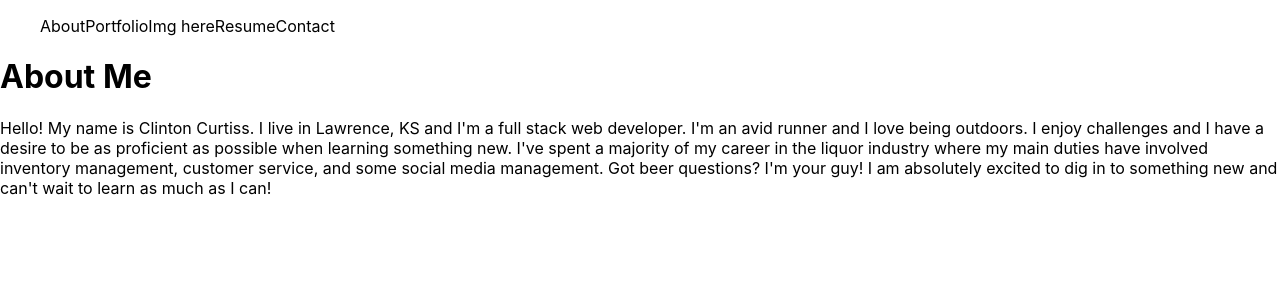
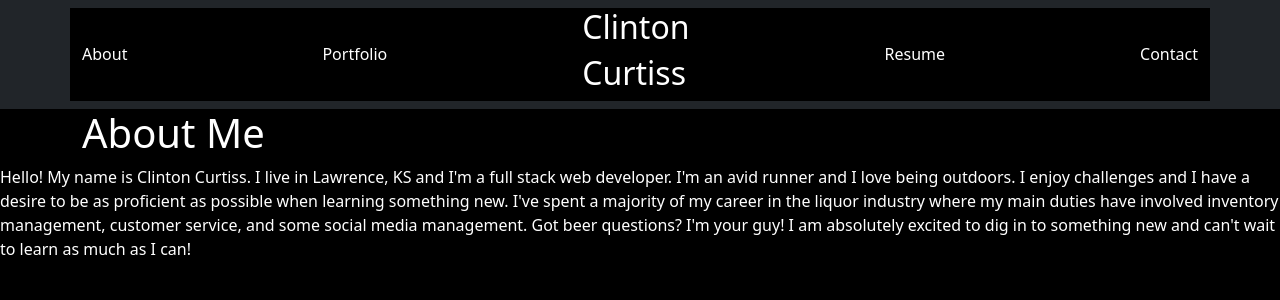
Before and after one commit to CECurtiss/reactdeveloperprofile, a React (Create React App) app: page / in a window 1280 px wide. Shown: the top 300 px of the page. Built offline with nearby package versions, Linux system fonts and the light colour scheme.

Commit message:
styled Navbar, imported bootstrap, created switch router

```diff
--- a/src/App.js
+++ b/src/App.js
@@ -1,15 +1,35 @@
-import About from './components/About'
-import Navbar from './components/Navbar'
+import About from "./components/About";
+import Contact from "./components/Content";
+import Portfolio from "./components/Portfolio";
+import Resume from "./components/Resume";
+import Navigationbar from "./components/Navbar";
+import { useState } from "react";
 
 function App() {
+  const [currentTab, setTab] = useState("About");
+
+  const renderTab = () => {
+    switch (currentTab) {
+      case "Contact":
+        return <Contact />;
+
+      case "Portfolio":
+        return <Portfolio />;
+
+      case "Resume":
+        return <Resume />;
+
+      default:
+        return <About />;
+    }
+  };
+
   return (
     <div>
       <div>
-       <Navbar />
+        <Navigationbar currentTab={currentTab} setTab={setTab} />
       </div>
-      <div>
-      <About />
-      </div>
+      <div>{renderTab()}</div>
     </div>
   );
 }
--- a/src/components/Navbar.js
+++ b/src/components/Navbar.js
@@ -1,29 +1,36 @@
+import Nav from 'react-bootstrap/Nav'
+import Container from 'react-bootstrap/Container'
+import Navbar from 'react-bootstrap/Navbar'
 import React from 'react';
 
-function Navbar() {
+function Navigationbar() {
+  const tabStyle = {
+    listStyle: 'none',
+  }
   return (
     <>
-      <nav className='container'>
-        <ul className="justify-content-center">
-          <li>
+      <Navbar bg='dark' variant='dark'>
+        <Container>
+          <li style={tabStyle}>
             About
           </li>
-          <li>
+          <li style={tabStyle}>
             Portfolio
           </li>
-          <li>
-            Img here
+          <li style={tabStyle}>
+            <h2>Clinton</h2>
+            <h2>Curtiss</h2>
           </li>
-          <li>
+          <li style={tabStyle}>
             Resume
           </li>
-          <li>
+          <li style={tabStyle}>
             Contact
           </li>
-        </ul>
-      </nav>
+        </Container>
+      </Navbar>
     </>
   );
 }
 
-export default Navbar;
+export default Navigationbar;
--- a/src/index.css
+++ b/src/index.css
@@ -1,23 +1,17 @@
-body {
-  margin: 0;
-  font-family: -apple-system, BlinkMacSystemFont, 'Segoe UI', 'Roboto', 'Oxygen',
-    'Ubuntu', 'Cantarell', 'Fira Sans', 'Droid Sans', 'Helvetica Neue',
-    sans-serif;
-  -webkit-font-smoothing: antialiased;
-  -moz-osx-font-smoothing: grayscale;
+* {
+background-color: black;
+color: white;
 }
 
-code {
-  font-family: source-code-pro, Menlo, Monaco, Consolas, 'Courier New',
-    monospace;
+/*
+nav ul li {
+  display: inline;
+  margin: 15px;
+  padding: 10px;
+ vertical-align: middle;
 }
 
-nav ul li {
-
-  display: inline;
-}
-
-.container {
-width: 100%;
-justify-content: center;
-}
+.navContainer {
+display: flex;
+justify-content: space-evenly;
+} */
--- a/src/index.js
+++ b/src/index.js
@@ -2,6 +2,7 @@ import React from 'react';
 import ReactDOM from 'react-dom/client';
 import './index.css';
 import App from './App';
+import 'bootstrap/dist/css/bootstrap.css'
 // import reportWebVitals from './reportWebVitals';
 
 const root = ReactDOM.createRoot(document.getElementById('root'));
```
